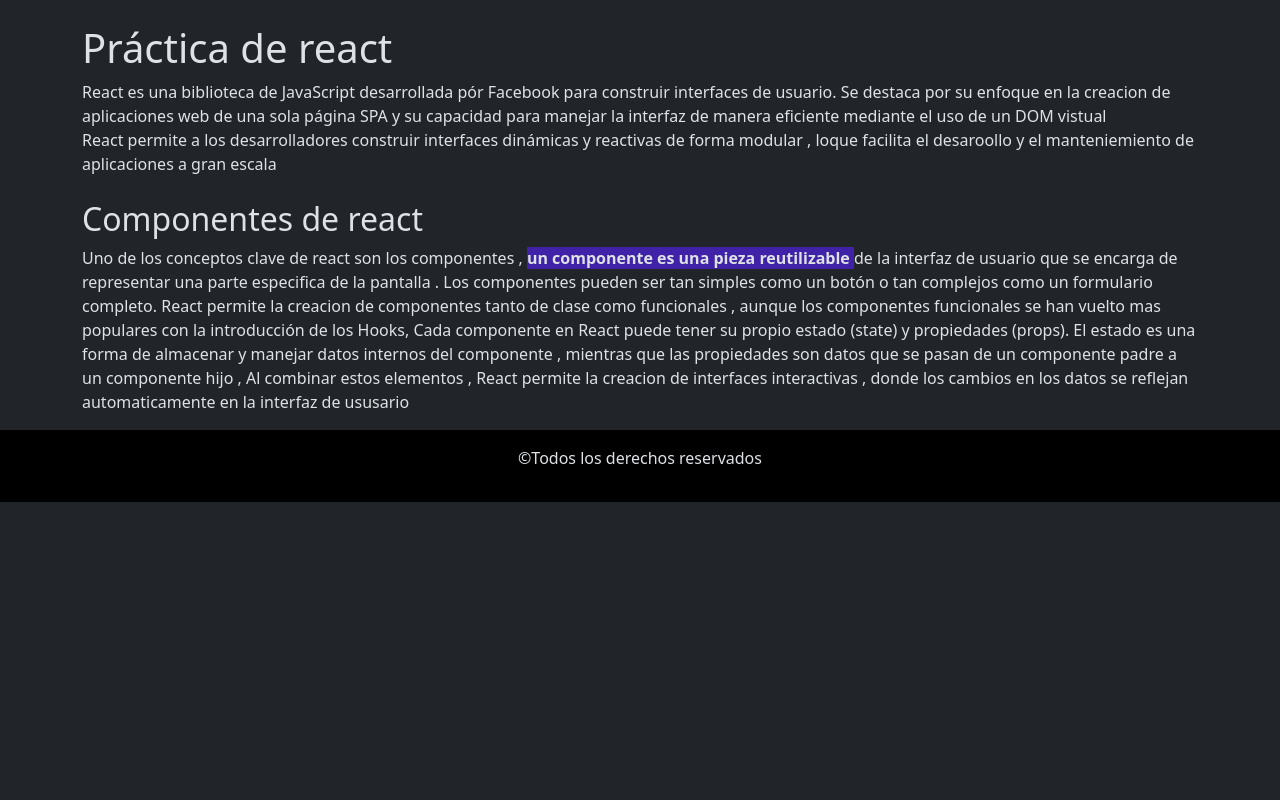
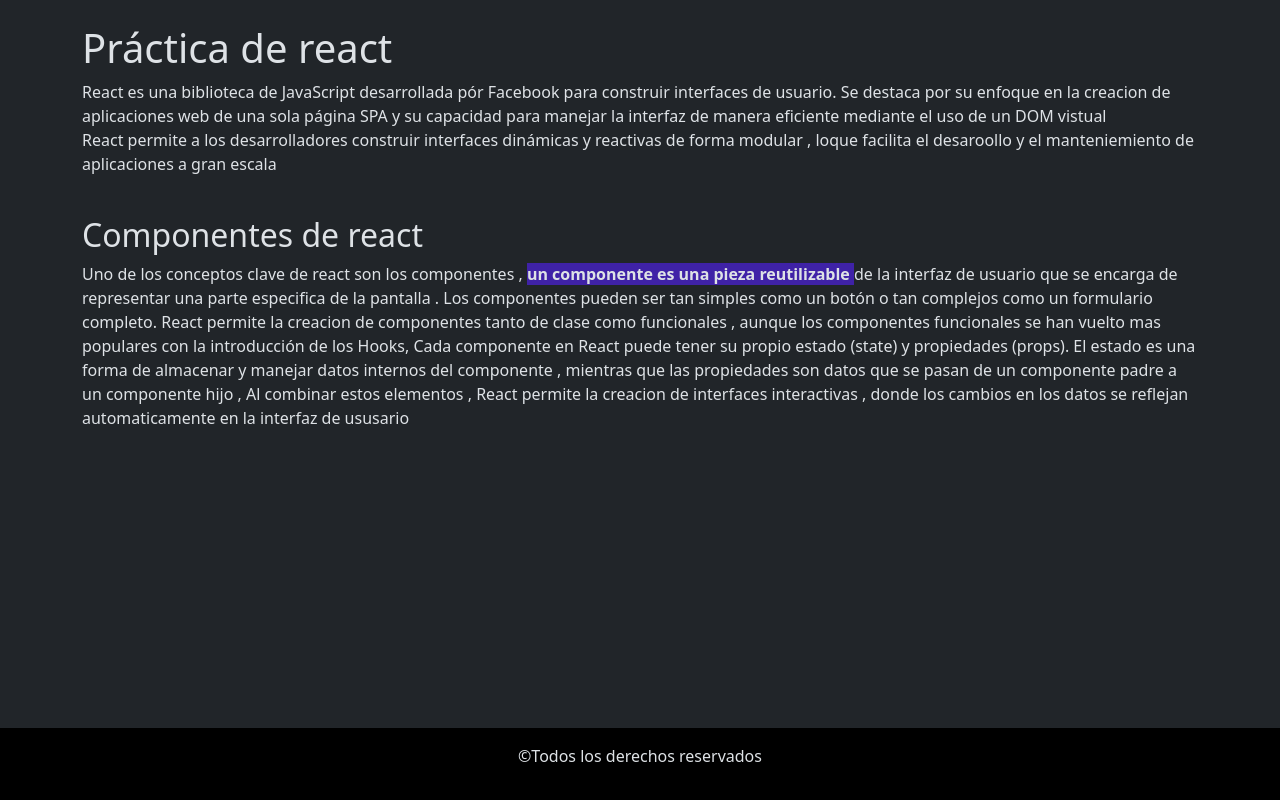
Before and after one commit to vimi08/contadorC, a React (Vite) app: page / in a window 1280 px wide. Built offline with nearby package versions, Linux system fonts and the light colour scheme.

Commit message:
bajamos el footer

```diff
--- a/src/index.css
+++ b/src/index.css
@@ -1,3 +1,14 @@
 .resaltar-parrafo{
     background-color: rgb(63, 34, 167);
 }
+
+#root{
+    display: flex;
+    flex-direction: column;
+    min-height: 100vh;
+
+}
+
+main{
+    flex-grow: 1;
+}
```
